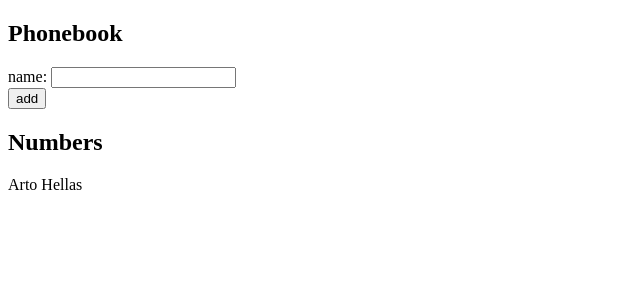
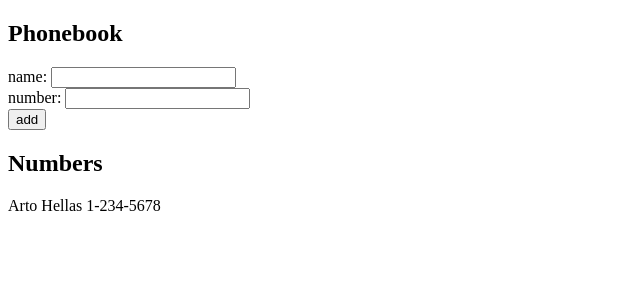
Before and after one commit to softcat477/Exercises, a React (Create React App) app in the folder part2/phonebook/: page / in a window 1280 px wide. Shown: the top 300 px of the page, without its empty margins (0-640 px from the left). Built offline with nearby package versions, Linux system fonts and the light colour scheme.

Commit message:
Add part 2.8

```diff
--- a/part2/phonebook/src/App.js
+++ b/part2/phonebook/src/App.js
@@ -4,22 +4,36 @@ const ListPerson = ({persons}) => {
   return (
     <>
       {persons.map(x =>
-        <div key={x.name}>
-          {x.name}
+        <div key={x.id}>
+          {x.name} {x.number}
         </div>
       )}
     </>
   )
 }
 
+const Field = ({text, value, onChange}) => {
+  return (
+    <>
+      <div>
+        {text}: <input value={value} onChange={onChange}/>
+      </div>
+    </>
+  )
+}
+
 const App = () => {
   const [persons, setPersons] = useState([
-    { name: 'Arto Hellas' }
+    { name: 'Arto Hellas', number: '1-234-5678', id:0 }
   ])
   const [newName, setNewName] = useState('') // Control the form input element
+  const [newNumber, setNewNumber] = useState("")
 
   const handleNewName = (event) => {
     setNewName(event.target.value)
+  }
+  const handleNewNumber = (event) => {
+    setNewNumber(event.target.value)
   }
   const handleSubmit = (event) => {
     event.preventDefault()
@@ -30,7 +44,9 @@ const App = () => {
       alert (newName + " is already added to phonebook")
     }
     else{
-      setPersons(persons.concat({name: newName}))
+      setPersons(persons.concat({name: newName, number:newNumber, id:persons.length}))
+      setNewNumber("")
+      setNewName("")
     }
   }
 
@@ -38,9 +54,8 @@ const App = () => {
     <div>
       <h2>Phonebook</h2>
       <form onSubmit={handleSubmit}>
-        <div>
-          name: <input value={newName} onChange={handleNewName}/>
-        </div>
+        <Field text="name" value={newName} onChange={handleNewName} />
+        <Field text="number" value={newNumber} onChange={handleNewNumber} />
         <div>
           <button type="submit">add</button>
         </div>
```
